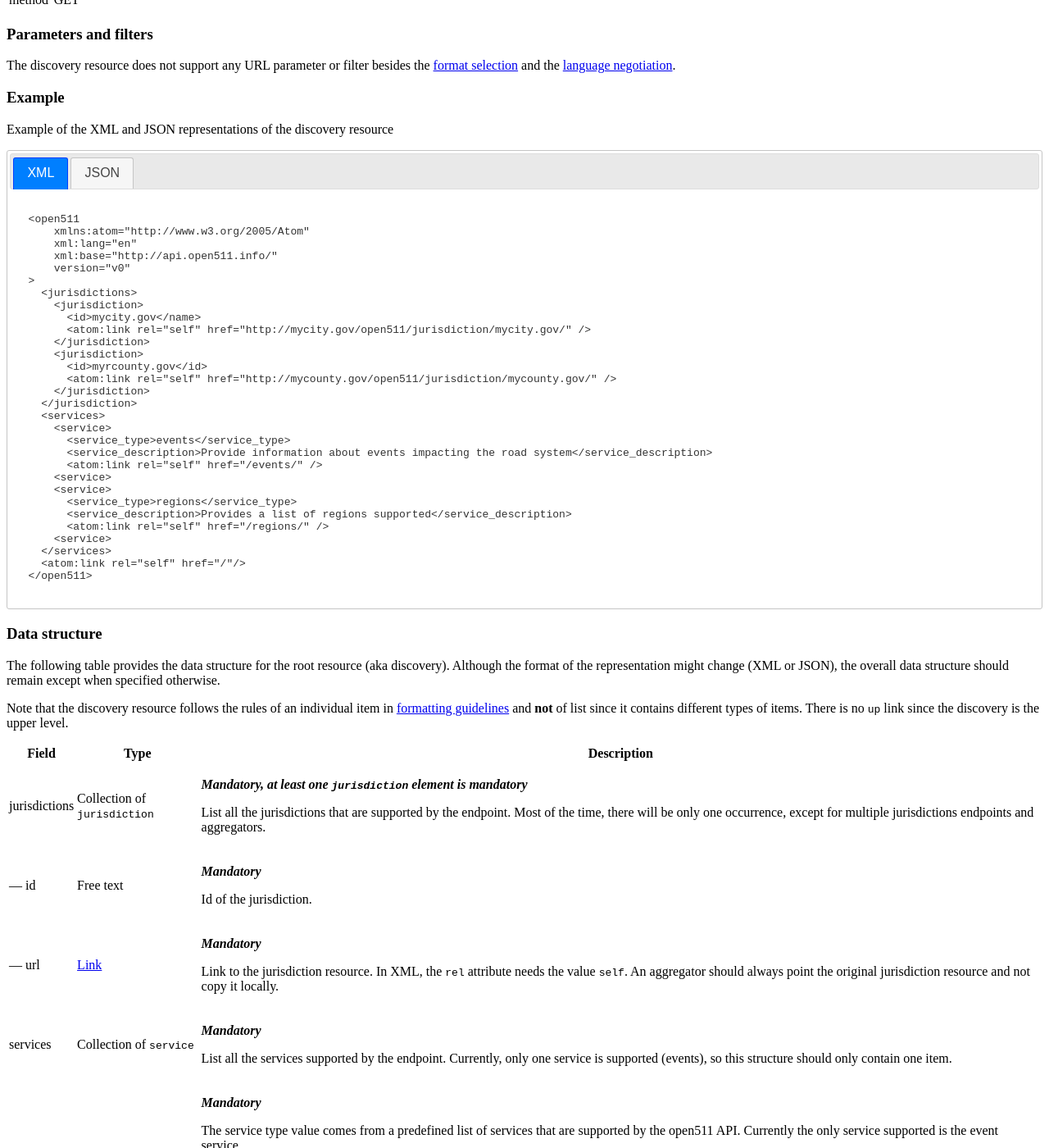
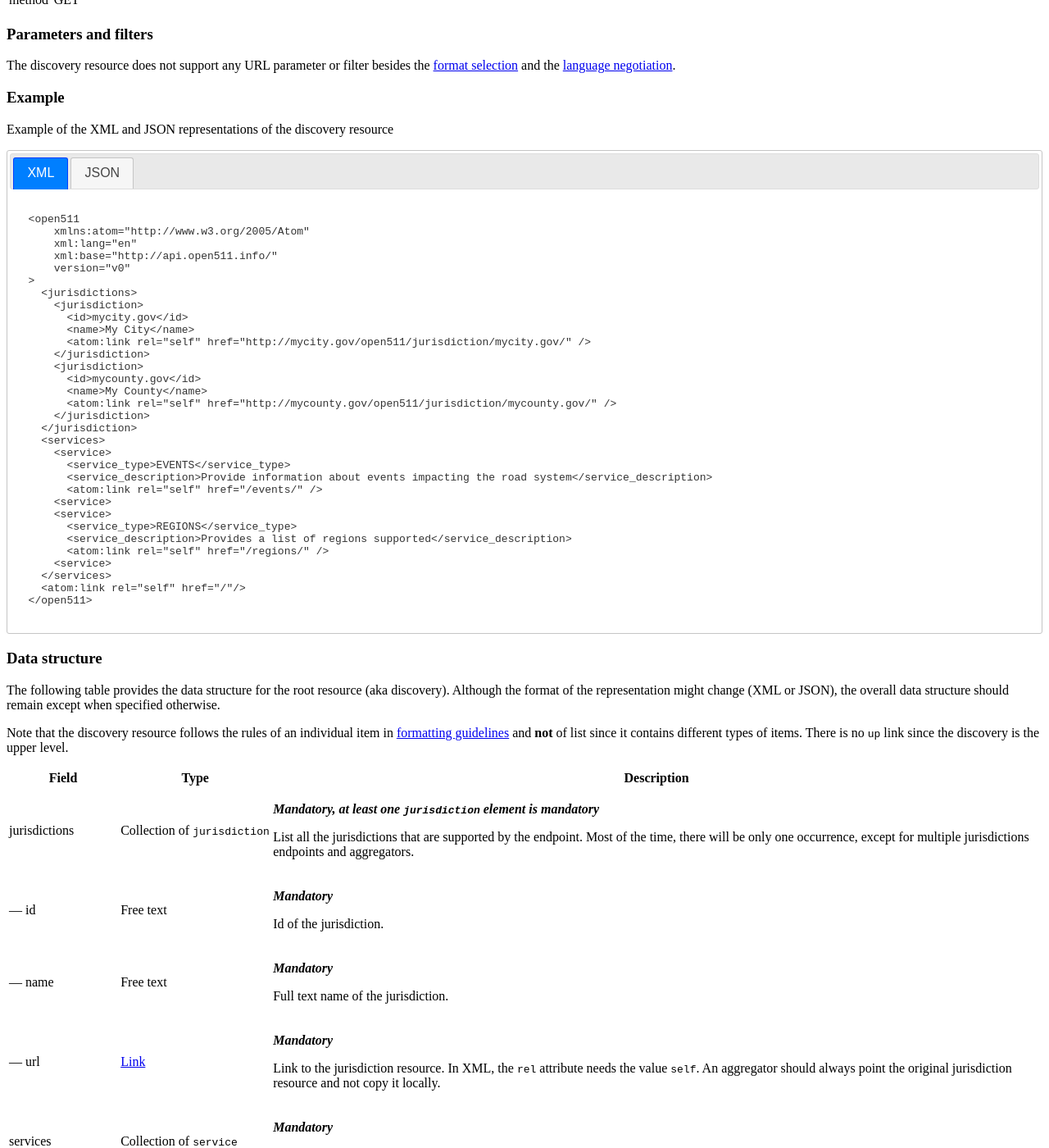
Before and after one commit to open511/Open511API, a Jekyll site: the page built from root.html, in a window 1280 px wide and 1400 px high, scrolled down 713 px. Shown: the whole window at 82% size. Built offline with Jekyll 4.4.1, drawn with Linux system fonts in a browser that asks for light colours; nearby versions of some CDN libraries; some of the changed text lies outside the part shown.

```diff
--- a/root.html
+++ b/root.html
@@ -25,6 +25,11 @@
       type: Free text
       desc: <p>Id of the jurisdiction.</p>
 
+    - name: <p>&mdash; name</p>
+      mandatory: Mandatory
+      type: Free text
+      desc: <p>Full text name of the jurisdiction.</p>
+
     - name: <p>&mdash;  url</p>
       mandatory: Mandatory
       type: <a href="guidelines.html#links">Link</a>
@@ -33,17 +38,27 @@
     - name: <p>services</p>
       mandatory: Mandatory
       type: Collection of <code>service</code>
-      desc: <p>List all the services supported by the endpoint. Currently, only one service is supported (events), so this structure should only contain one item.</p>
+      desc: <p>List all the services supported by the endpoint.</p>
 
     - name: <p>&mdash; type</p>
       mandatory: Mandatory
       type: Value list
-      desc: <p>The service type value comes from a predefined list of services that are supported by the open511 API. Currently the only service supported is the event service.</p><p>Value list:</p> <pre>- events<br/>- regions</pre>
+      desc: <p>The service type value comes from a predefined list of services that are supported by the open511 API. Currently the only service supported is the event service.</p><p>Value list:</p> <pre>- EVENTS<br/>- REGIONS</pre>
 
     - name: <p>&mdash; url</p>
       mandatory: Mandatory
       type: <a href="guidelines.html#links">Link</a>
-      desc: <p>Link pointing to the jurisdiction resource. In XML, the <code>rel</code> attribute needs the value <code>self</code>. Even if the current endpoint supports multiple jurisdictions or is an aggregator, there is only one service resource that aggregates the data for all the jurisdictions.</p>
+      desc: <p>Link pointing to the resource resource. In XML, the <code>rel</code> attribute needs the value <code>self</code>. Even if the current endpoint supports multiple jurisdictions or is an aggregator, there is only one service resource that aggregates the data for all the jurisdictions.</p>
+
+    - name: <p>supported_versions</p>
+      mandatory: Optional
+      type: Collection of <code>supported_version</code>
+      desc: <p>List all the versions supported by the current server.</p>
+
+    - name: <p>&mdash; supported_version</p>
+      mandatory: Mandatory
+      type: enum
+      desc: <p>Version identifier. As the specification evolves, version identifier will be added. For the moment, the only version supporter is <code>v0</code> and is not an official value.</p>
 
 ---
 {% include JB/setup %}
@@ -93,22 +108,24 @@
 &gt;
   &lt;jurisdictions&gt;
     &lt;jurisdiction&gt;
-      &lt;id&gt;mycity.gov&lt;/name&gt;
+      &lt;id&gt;mycity.gov&lt;/id&gt;
+      &lt;name&gt;My City&lt;/name&gt;
       &lt;atom:link rel="self" href="http://mycity.gov/open511/jurisdiction/mycity.gov/" /&gt;
     &lt;/jurisdiction&gt;
     &lt;jurisdiction&gt;
-      &lt;id&gt;myrcounty.gov&lt;/id&gt;
+      &lt;id&gt;mycounty.gov&lt;/id&gt;
+      &lt;name&gt;My County&lt;/name&gt;
       &lt;atom:link rel="self" href="http://mycounty.gov/open511/jurisdiction/mycounty.gov/" /&gt;
     &lt;/jurisdiction&gt;
   &lt;/jurisdiction&gt;
   &lt;services&gt;
     &lt;service&gt;
-      &lt;service_type&gt;events&lt;/service_type&gt;
+      &lt;service_type&gt;EVENTS&lt;/service_type&gt;
       &lt;service_description&gt;Provide information about events impacting the road system&lt;/service_description&gt;
       &lt;atom:link rel="self" href="/events/" /&gt;
     &lt;service&gt;
     &lt;service&gt;
-      &lt;service_type&gt;regions&lt;/service_type&gt;
+      &lt;service_type&gt;REGIONS&lt;/service_type&gt;
       &lt;service_description&gt;Provides a list of regions supported&lt;/service_description&gt;
       &lt;atom:link rel="self" href="/regions/" /&gt;
     &lt;service&gt;
@@ -123,21 +140,23 @@
   "jurisdictions" : [
       {
           "id" : "mycity.gov",
+          "name" : "My City",
           "url" : "http://my.city.gov/open511/jurisdiction/mycity.gov/"
       },
       {
           "id" : "myregion.gov",
+          "name" : "My Region",
           "url" : "http://my.region.gov/open511/jurisdiction/myregion.gov/"
       }
   ],
   "services" : [
       {
-          "type" : "events",
+          "type" : "EVENTS",
           "description" : "Provide information about events impacting the road system",
           "url" : "/events/"
       },
       {
-          "type" : "regions",
+          "type" : "REGIONS",
           "description" : "Provides a list of regions supported",
           "url" : "/regions/"
       }
```
Also changed, not shown: event.html (+20 -7 lines), guidelines.html (+4 -4 lines), index.md (+1 -1 lines).
